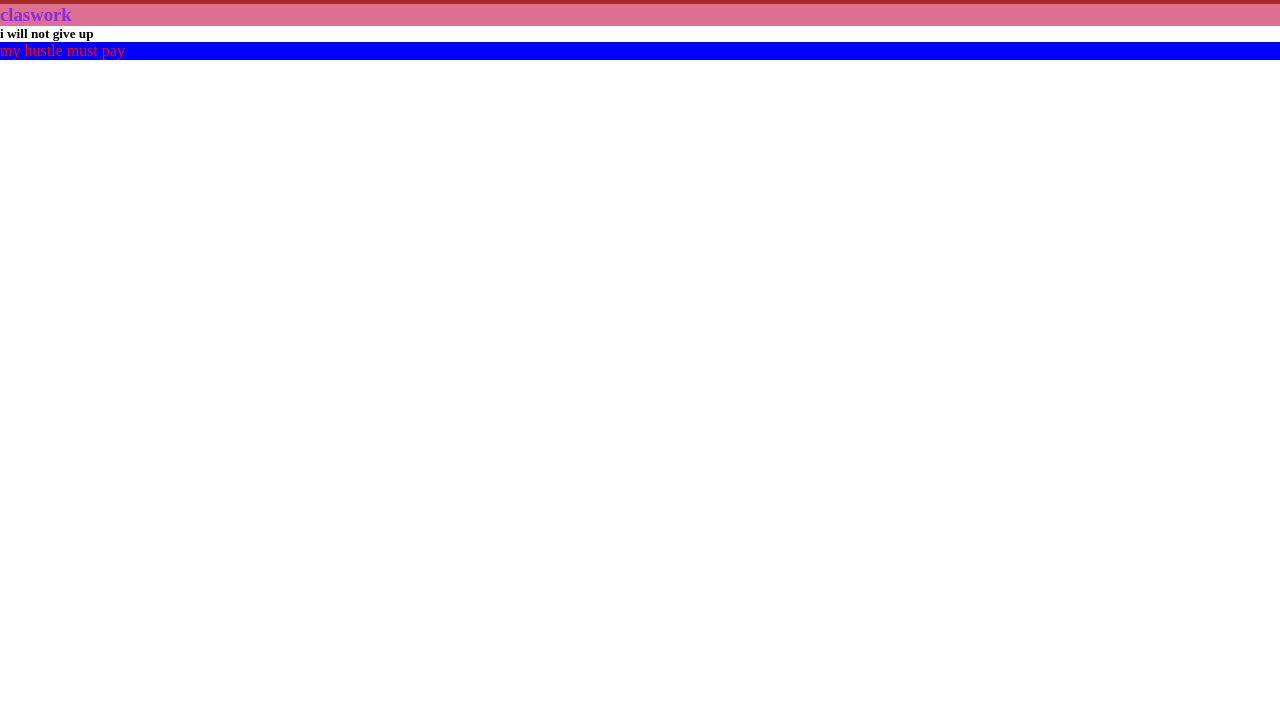
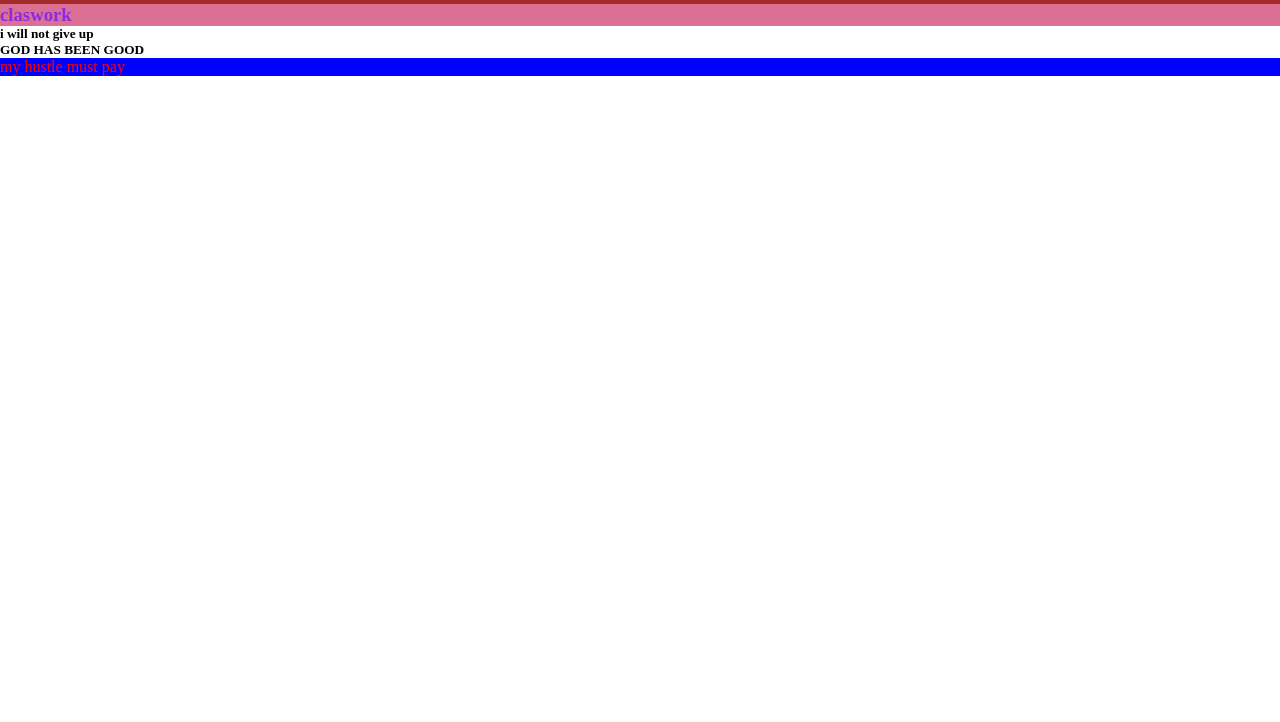
Before and after one commit to BennethJane/classwork, a website: page index.html in a window 1280 px wide. Shown: the part 78-800 px from the top of the page. Drawn offline with Linux system fonts and the light colour scheme.

Commit message:
fifth commit

```diff
--- a/index.html
+++ b/index.html
@@ -12,6 +12,7 @@
     <h2>claswork</h2>
     <h3>claswork</h3>
     <h5>i will not give up</h5>
+    <h5>GOD HAS BEEN GOOD</h5>
     <p>my hustle must pay</p>
 
 </body>
```
